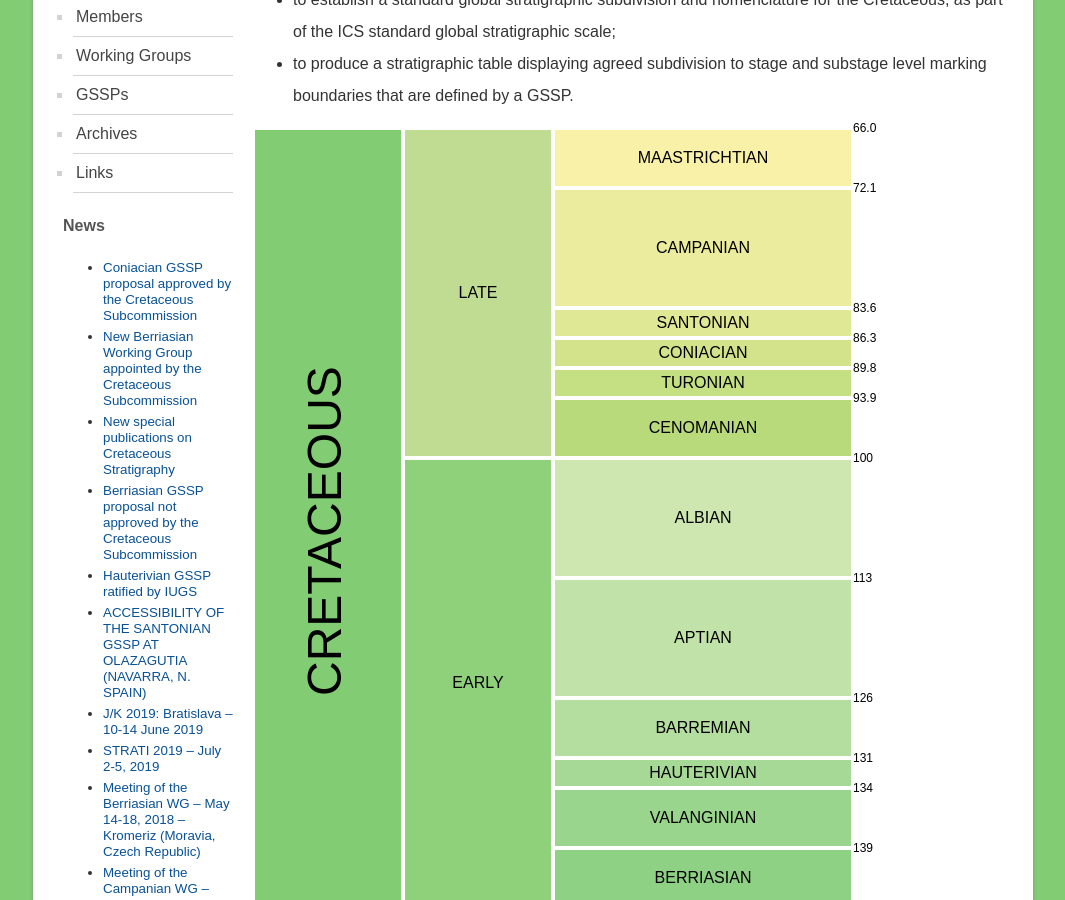
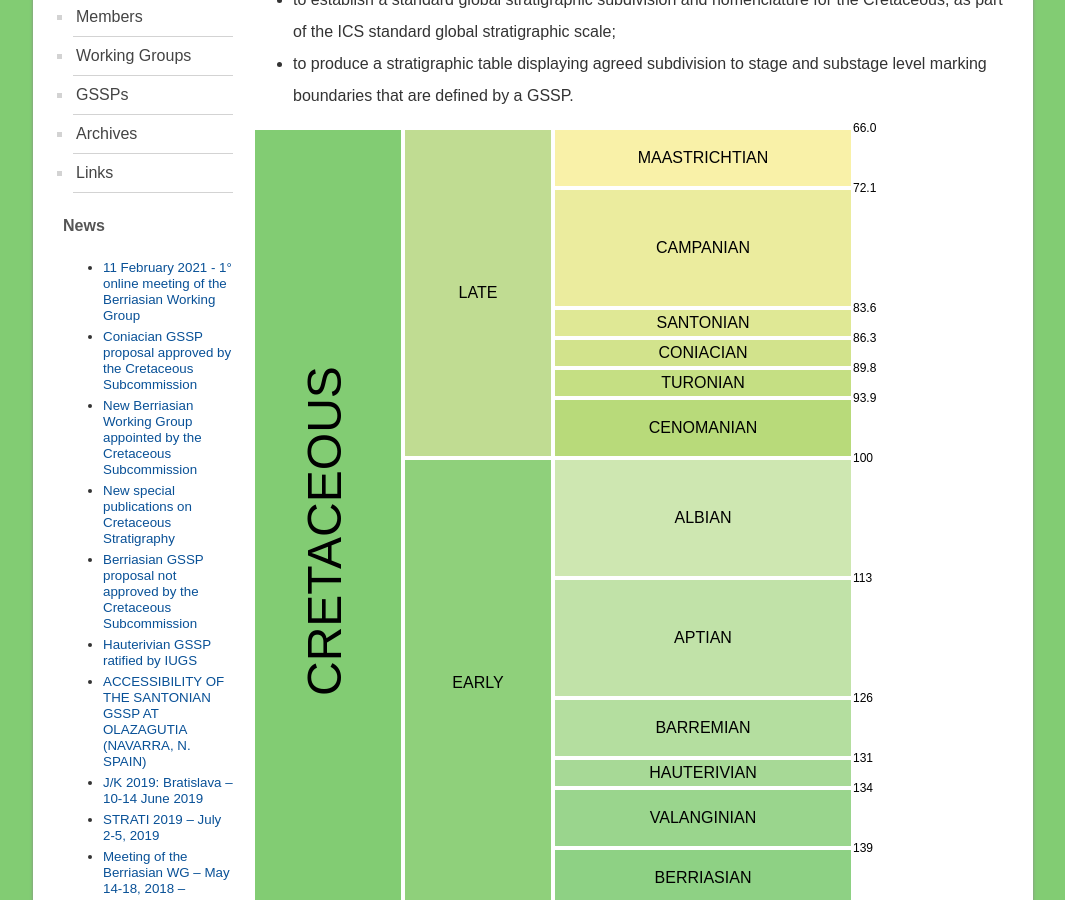
Before and after one commit to i-c-stratigraphy/subcommission-cretaceous, a Jekyll site: the page built from pages/index.md, in a window 1280 px wide and 900 px high, scrolled down 500 px. Shown: the whole window, without its empty margins (107-1172 px from the left). Built offline with Jekyll 4.4.1, drawn with Linux system fonts in a browser that asks for light colours.

Commit message:
Update menu.html

```diff
--- a/_includes/menu.html
+++ b/_includes/menu.html
@@ -38,6 +38,7 @@
 <div id="news">
     <h4>News</h4>
     <ul>
+        <li><a href="https://stratigraphy.org/subcommission-cretaceous/news/berriasian-wg1">11 February 2021 - 1° online meeting of the Berriasian Working Group</a></li>
         <li><a href="https://stratigraphy.org/subcommission-cretaceous/news/coniacian-gssp">Coniacian GSSP proposal approved by the Cretaceous Subcommission</a></li>
         <li><a href="https://stratigraphy.org/subcommission-cretaceous/news/berriasian-wg">New Berriasian Working Group appointed by the Cretaceous Subcommission</a></li>
         <li><a href="https://stratigraphy.org/subcommission-cretaceous/news/special-pub">New special publications on Cretaceous Stratigraphy</a></li>
```
